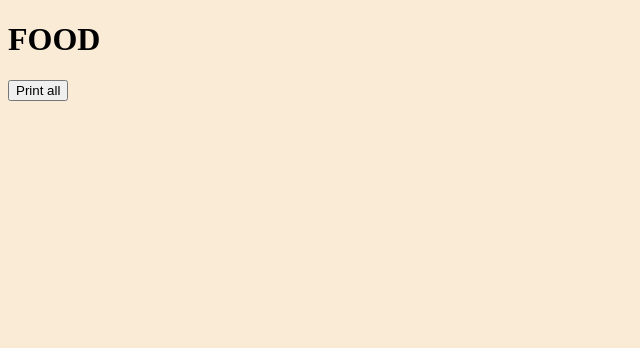
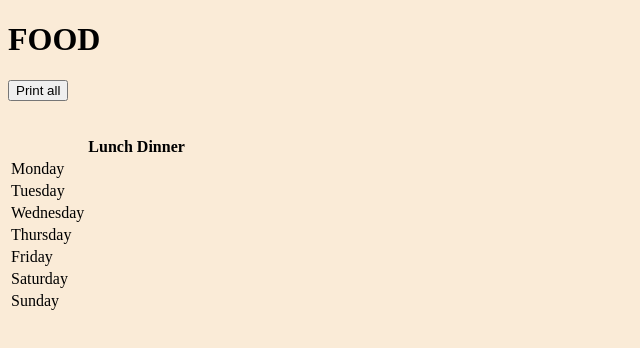
Before and after one commit to giulia-lir/YumYum, a plain HTML site: page index.html in a window 1280 px wide. Shown: the whole page, without its empty margins (0-640 px from the left). Drawn offline with Linux system fonts and the light colour scheme.

Commit message:
table html

```diff
--- a/index.html
+++ b/index.html
@@ -6,13 +6,59 @@
     <meta http-equiv='X-UA-Compatible' content='IE=edge'>
     <title>Food</title>
     <meta name='viewport' content='width=device-width, initial-scale=1'>
-    <link rel='stylesheet' type='text/css' media='screen' href='/CSS/main.css'>
+    <link rel='stylesheet' type='text/css' media='screen' href='./CSS/main.css'>
 </head>
 <body>
     <h1>FOOD</h1>
     <button onclick="printAll(food)">Print all</button>
     <p id="items"></p>
     <img id="test"> <!-- js document.getElementById('test').src = food2[0].image; -->
+
+    <!--Table starts here-->
+    <table>
+        <tr>
+            <th></th>
+            <th>Lunch</th>
+            <th>Dinner</th>
+        </tr>
+        <tr>
+            <td>Monday</td>
+            <td></td>
+            <td></td>
+        </tr>
+        <tr>
+            <td>Tuesday</td>
+            <td></td>
+            <td></td>
+        </tr>
+        <tr>
+            <td>Wednesday</td>
+            <td></td>
+            <td></td>
+        </tr>
+        <tr>
+            <td>Thursday</td>
+            <td></td>
+            <td></td>
+        </tr>
+        <tr>
+            <td>Friday</td>
+            <td></td>
+            <td></td>
+        </tr>
+        <tr>
+            <td>Saturday</td>
+            <td></td>
+            <td></td>
+        </tr>
+        <tr>
+            <td>Sunday</td>
+            <td></td>
+            <td></td>
+        </tr>
+    </table>
+
+
     <script src="/JS/data.js"></script>
     <script src="/JS/main.js"></script>
 </body>
```
